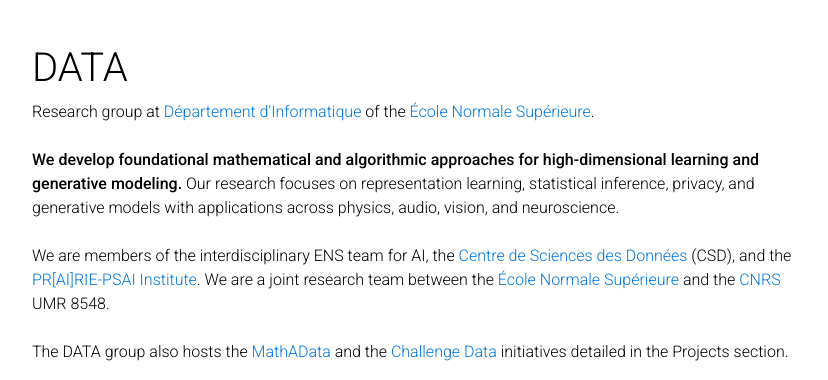
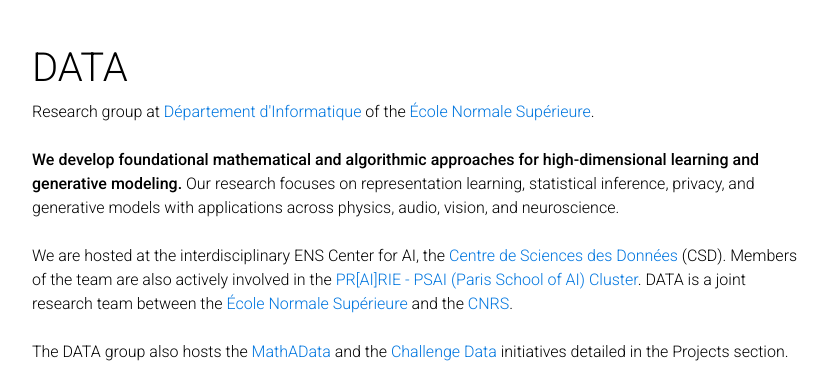
Before and after one commit to AlexVerine/DIENS-DATA, a Jekyll site: the page built from _pages/about.md, in a window 1280 px wide and 900 px high, cut to the strip 160-540 px from the top of the window. Shown: the whole strip, without its empty margins (223-1051 px from the left). Built offline with Jekyll 4.4.1, drawn with Linux system fonts in a browser that asks for light colours; full-size pictures stand in for the smaller copies a plugin makes; comment, search, counter and statistics services are not loaded; a style sheet for code colours, icons or effects is not loaded.

```diff
--- a/_pages/about.md
+++ b/_pages/about.md
@@ -8,7 +8,7 @@ subtitle: >
   <strong>We develop foundational mathematical and algorithmic approaches for high-dimensional learning and generative modeling.</strong>
   Our research focuses on representation learning, statistical inference, privacy, and generative models with applications across physics, audio, vision, and neuroscience.<br>
   <br>
-  We are members of the interdisciplinary ENS team for AI, the <a href="https://csd.ens.psl.eu/">Centre de Sciences des Données</a> (CSD), and the <a href="https://prairie-institute.fr/">PR[AI]RIE-PSAI Institute</a>. We are a joint research team between the <a href="https://www.ens.psl.eu/">École Normale Supérieure</a> and the <a href="https://www.cnrs.fr/">CNRS</a> UMR 8548.<br>
+  We are hosted at the interdisciplinary ENS Center for AI, the <a href="https://csd.ens.psl.eu/">Centre de Sciences des Données</a> (CSD). Members of the team are also actively involved in the <a href="https://prairie-institute.fr/">PR[AI]RIE - PSAI (Paris School of AI) Cluster</a>. DATA is a joint research team between the <a href="https://www.ens.psl.eu/">École Normale Supérieure</a> and the <a href="https://www.cnrs.fr/">CNRS</a>.<br>
   <br>
   The DATA group also hosts the <a href="https://mathadata.fr/fr">MathAData</a>  and the <a href="https://challengedata.ens.fr/">Challenge Data</a> initiatives detailed in the Projects section.
 description: >
```
Also changed, not shown: _bibliography/papers.bib (+8 -0 lines), _data/team.yml (+4 -5 lines), assets/img/publication_preview/2024_cyffers_performative.png (added).
